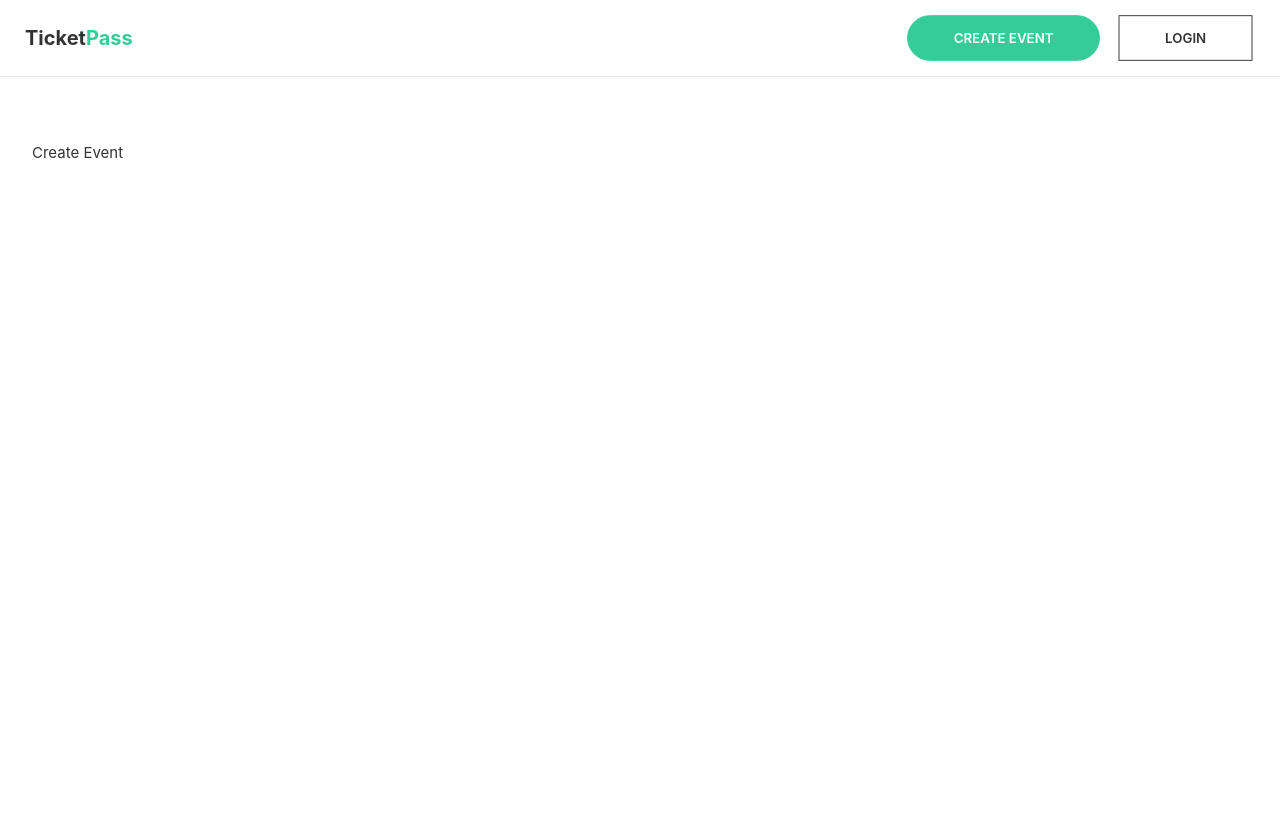
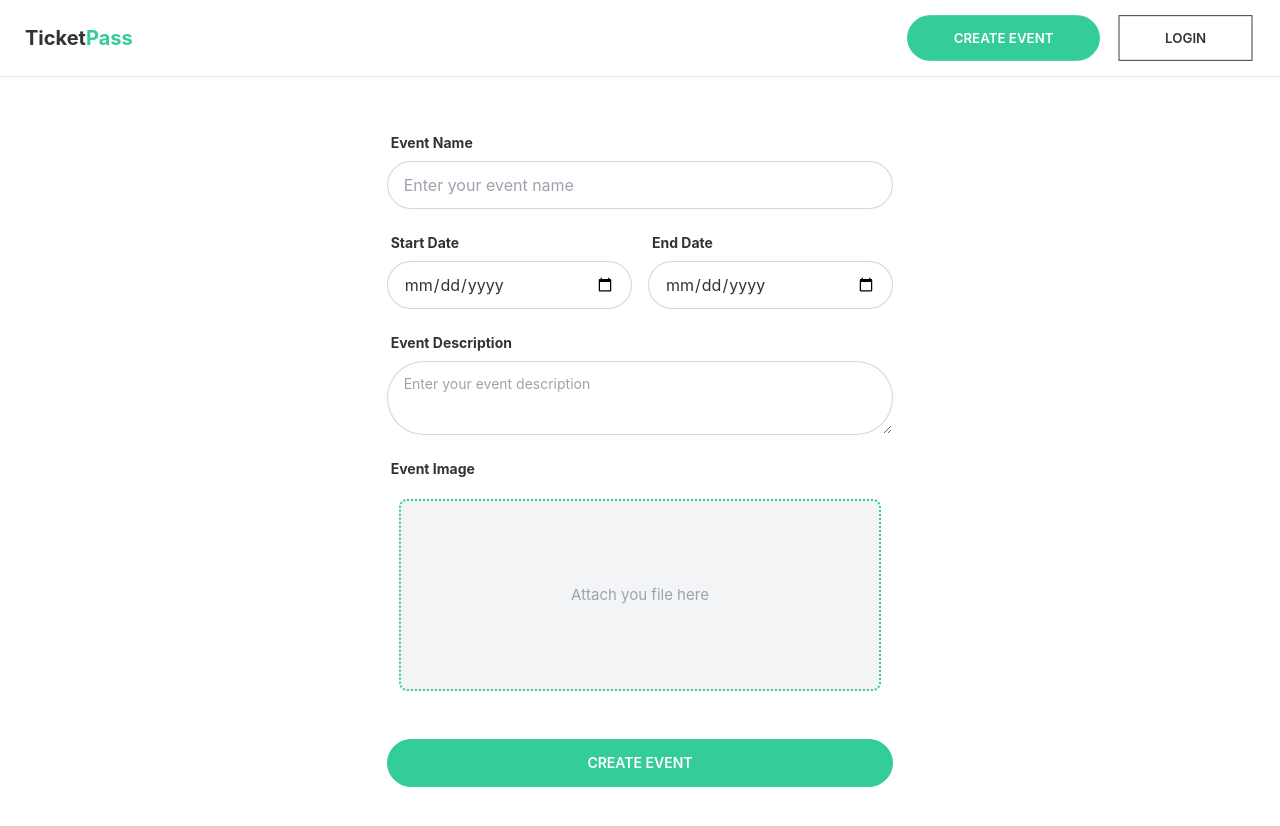
Before and after one commit to seeratawan01/TicketPass, a Vue app: page /event/new in a window 1280 px wide. Shown: the top 826 px of the page. Before the commit the page ends 800 px from the top, so only its background shows below. Built offline with nearby package versions, Linux system fonts and the light colour scheme; a web font is replaced by a local one.

Commit message:
feat: create event page

```diff
--- a/src/views/CreateEventView.vue
+++ b/src/views/CreateEventView.vue
@@ -1,10 +1,197 @@
 <script setup>
 import ContainerWrapper from '@/components/ContainerWrapper.vue'
+import { Form, Field, ErrorMessage } from "vee-validate";
+import {ref} from "vue";
 
+
+const previewSrc = ref('')
+
+const onSubmit = () => {
+  // TODO: API CALL TO BACKEND
+};
+
+const showPreview = (event) => {
+  if (event.target.files.length > 0) {
+    let src = URL.createObjectURL(event.target.files[0]);
+    previewSrc.value = src;
+  }
+}
+
+/**
+ * Email Field Validation Rule
+ */
+const validateEmail = (value) => {
+  if (!value) {
+    return "This field is required";
+  }
+  const regex = /^[A-Z0-9._%+-]+@[A-Z0-9.-]+\.[A-Z]{2,4}$/i;
+  if (!regex.test(value)) {
+    return "This field must be a valid email";
+  }
+  return true;
+};
+
+/**
+ * Text Field Validation Rule
+ */
+const validateText = (value) => {
+  if (!value) {
+    return "This field is required";
+  }
+  return true;
+};
 </script>
+<template>
+  <ContainerWrapper class="py-12">
+    <div class="flex justify-center ">
+      <Form @submit="onSubmit" class="w-full md:w-5/12">
 
-<template>
-  <ContainerWrapper class="py-16">
-    Create Event
+        <div class="form-control w-full">
+          <label class="label font-bold">
+                <span class="label-text">
+                  Event Name
+                </span>
+          </label>
+
+          <Field
+              name="event-name"
+              :rules="validateText"
+              accept="image/*"
+              type="text"
+              class="input input-bordered w-full"
+              placeholder="Enter your event name"
+          />
+
+          <label class="label">
+                <span class="label-text-alt text-red-500">
+                  <ErrorMessage name="event-name" />
+                </span>
+          </label>
+        </div>
+
+        <div class="grid grid-cols-2 gap-4">
+          <div class="form-control w-full">
+            <label class="label font-bold">
+                <span class="label-text">
+                  Start Date
+                </span>
+            </label>
+
+            <Field
+                name="event-start-date"
+                :rules="validateText"
+                type="date"
+                class="input input-bordered w-full"
+                placeholder="Select state date"
+            />
+
+            <label class="label">
+                <span class="label-text-alt text-red-500">
+                  <ErrorMessage name="event-start-date" />
+                </span>
+            </label>
+          </div>
+
+          <div class="form-control w-full">
+            <label class="label font-bold">
+                <span class="label-text">
+                  End Date
+                </span>
+            </label>
+
+            <Field
+                name="event-end-date"
+                :rules="validateText"
+                type="date"
+                class="input input-bordered w-full"
+                placeholder="Select state date"
+            />
+
+            <label class="label">
+                <span class="label-text-alt text-red-500">
+                  <ErrorMessage name="event-end-date" />
+                </span>
+            </label>
+          </div>
+        </div>
+
+        <div class="form-control w-full">
+          <label class="label font-bold">
+                <span class="label-text">
+                  Event Description
+                </span>
+          </label>
+
+          <Field
+              as="textarea"
+              name="event-description"
+              :rules="validateText"
+              class="textarea textarea-bordered w-full"
+              placeholder="Enter your event description"
+          />
+
+          <label class="label">
+                <span class="label-text-alt text-red-500">
+                  <ErrorMessage name="event-description" />
+                </span>
+          </label>
+        </div>
+
+        <div class="form-control w-full">
+          <label class="label font-bold">
+                <span class="label-text">
+                  Event Image
+                </span>
+          </label>
+
+          <div class=" form-control w-full">
+            <div class=" rounded-lg overflow-hidden md:max-w-xl">
+              <div class="md:flex">
+                <div class="w-full p-3">
+                  <div
+                      :style="`background-image: url(${previewSrc})`"
+                      class="relative border-dotted h-48 rounded-lg border-dashed border-2 border-primary bg-gray-100 bg-cover flex justify-center items-center">
+
+                    <div class="absolute" v-if="previewSrc.length === 0">
+                      <div class="flex flex-col items-center">
+                        <i class="fa fa-folder-open fa-4x text-blue-700"></i>
+                        <span class="block text-gray-400 font-normal">Attach you file here</span>
+                      </div>
+                    </div>
+
+                    <Field
+                        :rules="validateText"
+                        name="event-image"
+                        type="file"
+                        accept="image/*"
+                        class="h-full w-full opacity-0"
+                        @change="showPreview"
+                    />
+
+                  </div>
+                </div>
+              </div>
+            </div>
+
+            <label class="label">
+                <span class="label-text-alt text-red-500">
+                  <ErrorMessage name="event-image" />
+                </span>
+            </label>
+          </div>
+
+          <div class="form-control w-full mt-5">
+            <button type="submit" class="btn btn-primary text-white">
+              Create Event
+            </button>
+          </div>
+
+
+        </div>
+
+      </Form>
+    </div>
   </ContainerWrapper>
 </template>
+
+<style></style>
```
